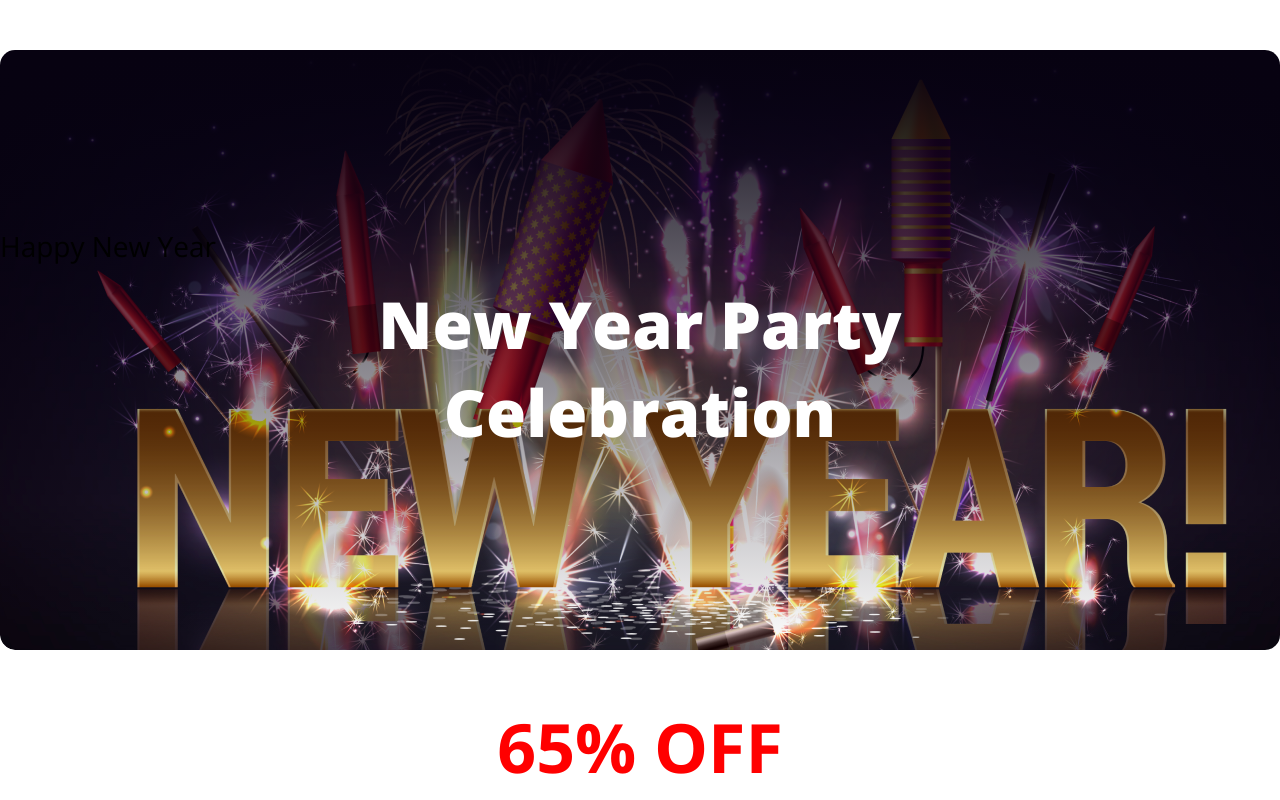
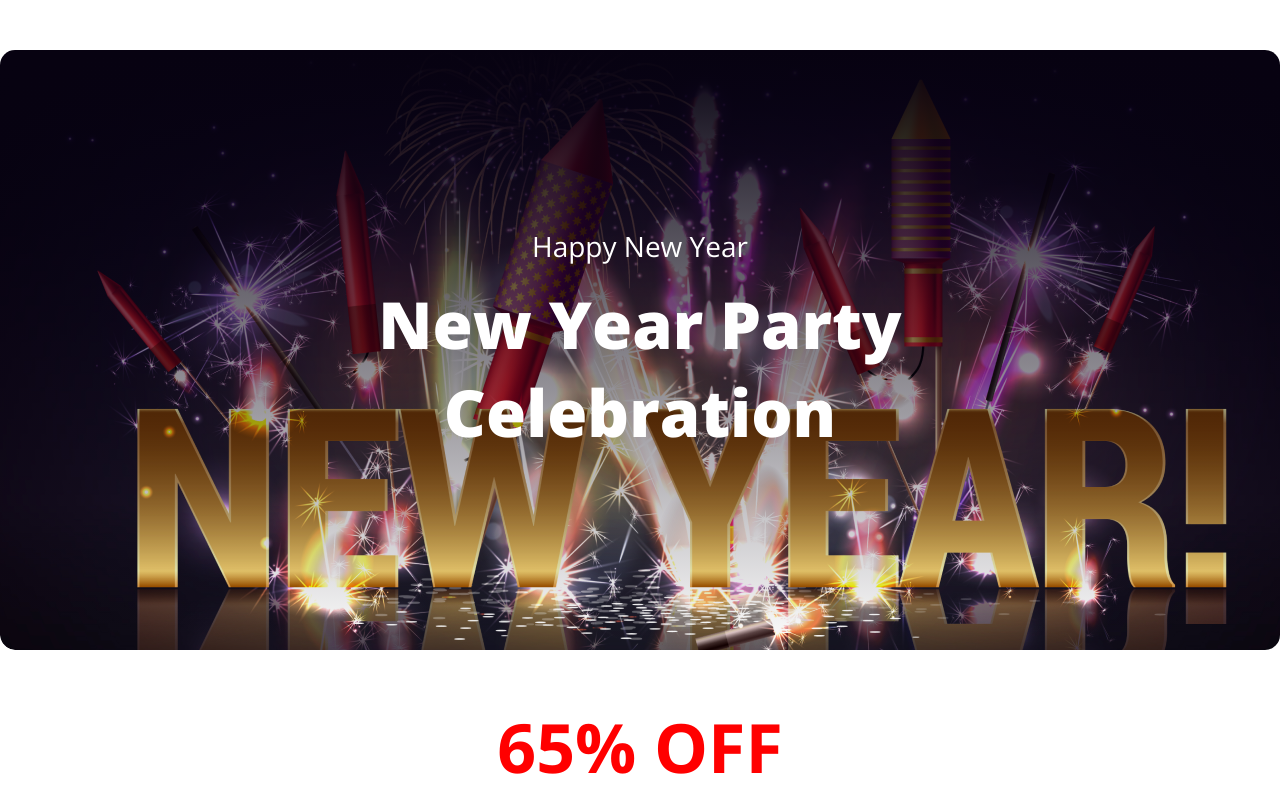
Before and after one commit to masumraheel/my-new-year-new-mission, a plain HTML site: page index.html in a window 1280 px wide. Shown: the top 800 px of the page. Drawn offline with nearby package versions, Linux system fonts and the light colour scheme.

Commit message:
nwe final style added

```diff
--- a/styles/style.css
+++ b/styles/style.css
@@ -25,6 +25,8 @@
     text-align: center;
 }
 .content p{
+    text-align: center;
+    color: #FFF;
     font-size: 28px;
     font-weight: 400;
     padding-top: 177px;
```
